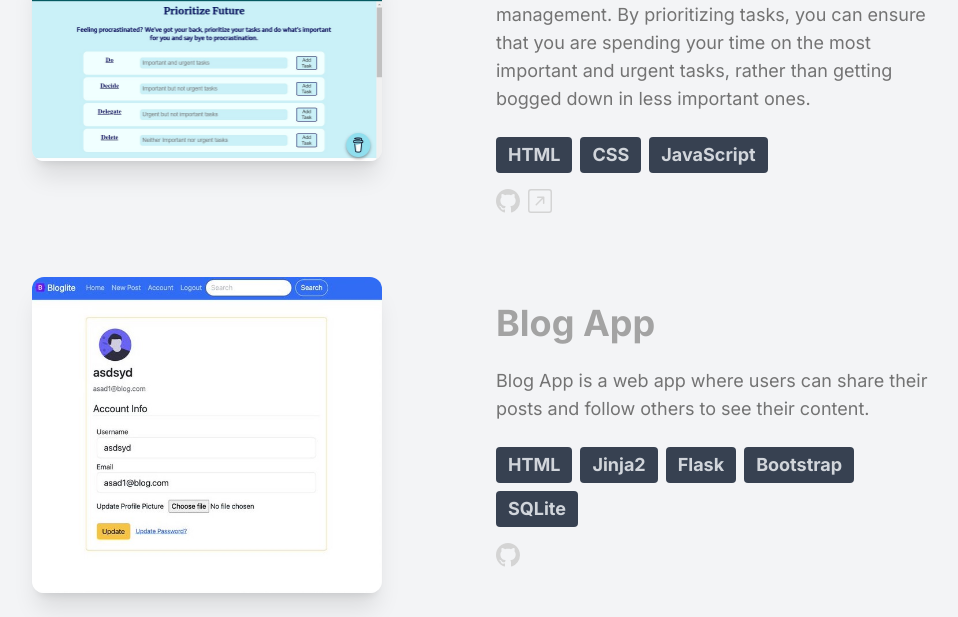
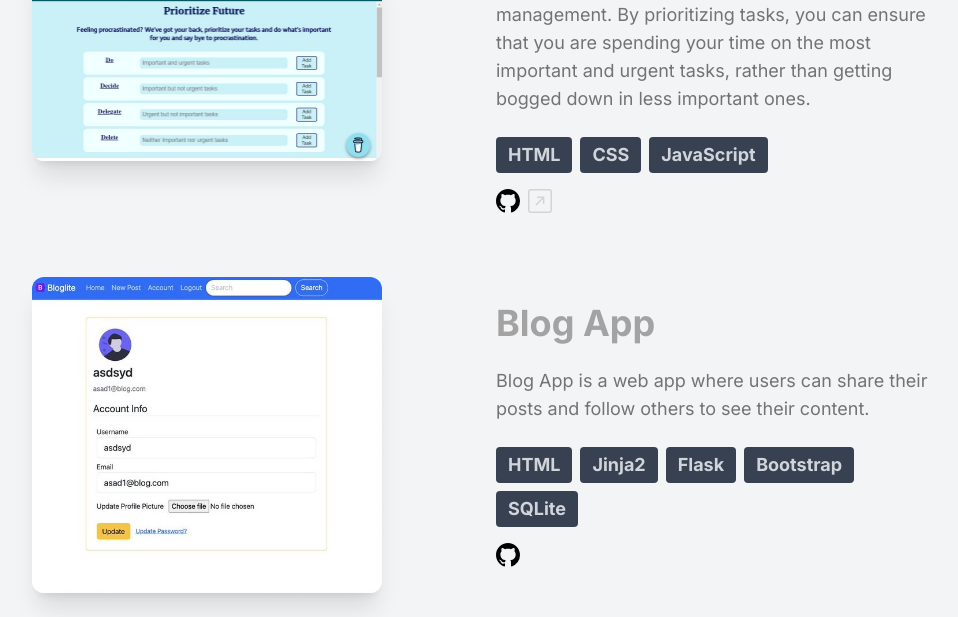
Before and after one commit to mohammedarbaz119/portfolio, a Next.js app: page / in a window 1280 px wide. Shown: the part 1343-1960 px from the top of the page, without its empty margins (160-1118 px from the left). Built offline with nearby package versions, Linux system fonts and the light colour scheme.

Commit message:
github icon made black in projects section

```diff
--- a/app/Components/Projects.tsx
+++ b/app/Components/Projects.tsx
@@ -101,7 +101,7 @@
                       >
                         <BsGithub
                           size={24}
-                          className="hover:-translate-y-1 transition-transform cursor-pointer"
+                          className="hover:-translate-y-1 transition-transform cursor-pointer text-black"
                         />
                       </a>
                       {project.link && (
```
